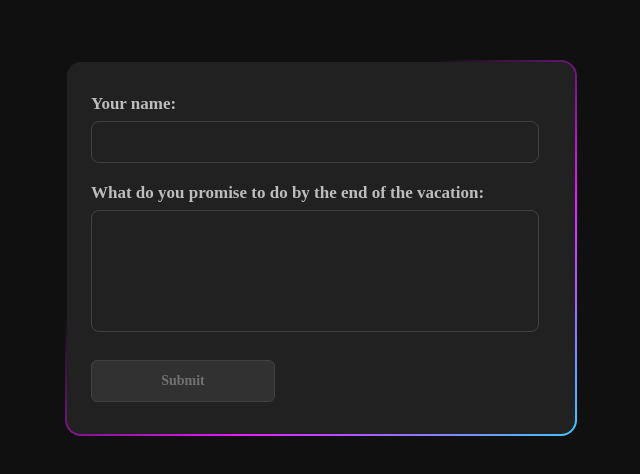
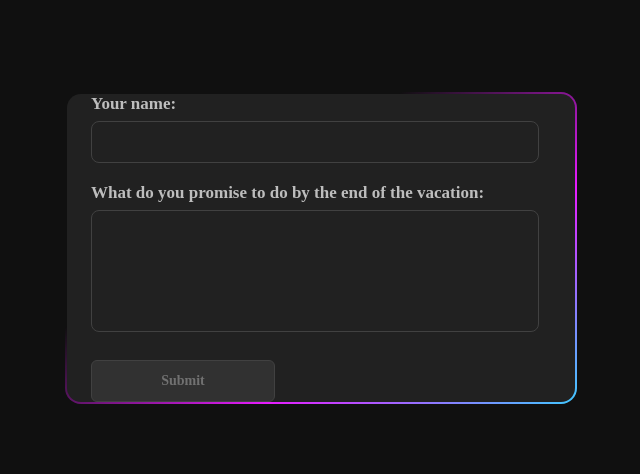
Before and after one commit to biteeunkilllable/onTheGoProject, a plain HTML site: page InsertionInterface/index.html in a window 1280 px wide. Shown: the part 152-626 px from the top of the page, without its empty margins (319-959 px from the left). Drawn offline with Linux system fonts and the light colour scheme.

Commit message:
patch#13

```diff
--- a/InsertionInterface/src/style.css
+++ b/InsertionInterface/src/style.css
@@ -10,7 +10,7 @@ body {
   background: linear-gradient(#212121, #212121) padding-box,
     linear-gradient(145deg, transparent 35%, #e81cff, #40c9ff) border-box;
   border: 2px solid transparent;
-  padding: 32px 24px;
+  padding: 0 24px;
   font-size: 14px;
   font-family: inherit;
   color: white;
```
